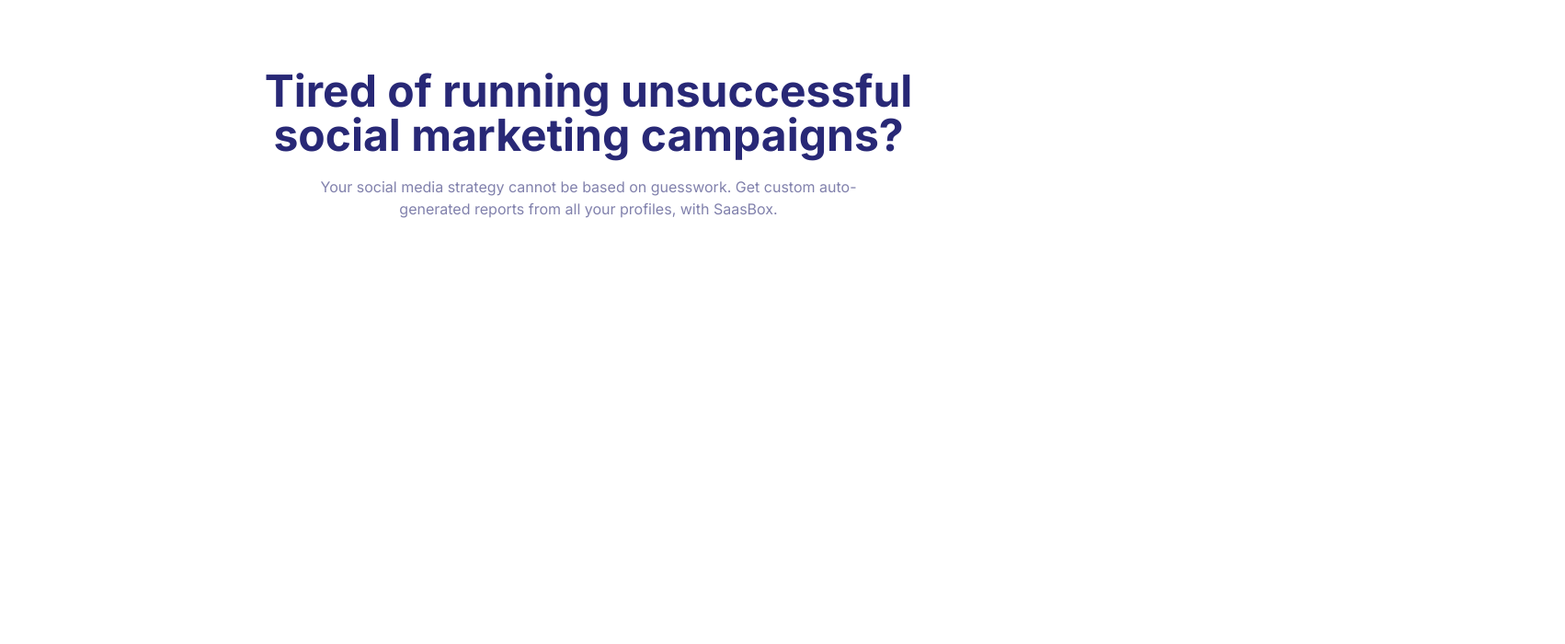
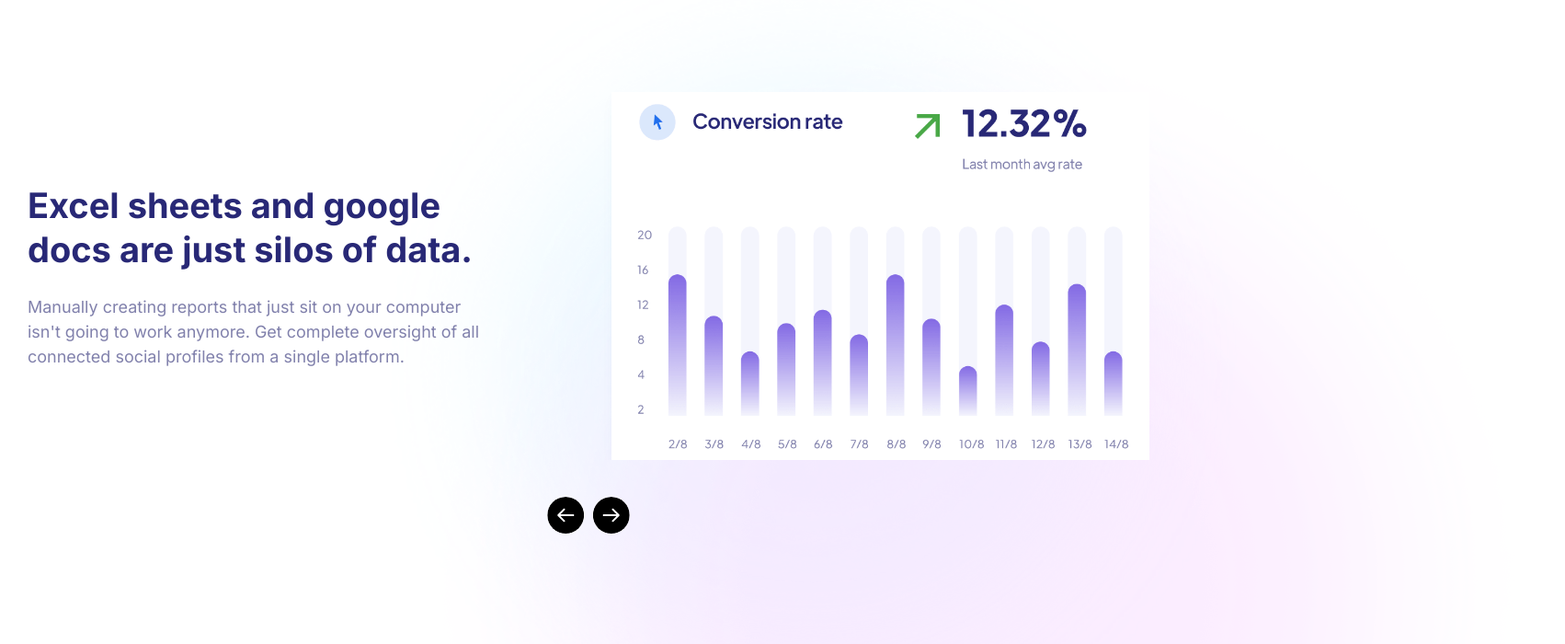
Before and after one commit to RaulAcostaDeveloper/my-web-design-1-template, a Next.js app: page / in a window 1280 px wide. Shown: the top 700 px of the page at 92% size, 1702 px wide, since content can reach past the window. Built offline with nearby package versions, Linux system fonts and the light colour scheme.

Commit message:
CauseSection JSON

```diff
--- a/src/app/page.tsx
+++ b/src/app/page.tsx
@@ -54,8 +54,8 @@ export default function Home() {
       {/* <Navbar/>
       <HeroSection/> */}
       {/* <LogoSection/> */}
-      <ProblemSection/>
-      {/* <CauseSection /> */}
+      {/* <ProblemSection/> */}
+      <CauseSection />
       {/* <FixProblemSection/> */}
       {/* <FixProblemInnerSection1/> */}
       {/* <FixProblemInnerSection2/> */}
--- a/src/styledComponents/causeSection/CauseSection.tsx
+++ b/src/styledComponents/causeSection/CauseSection.tsx
@@ -1,15 +1,34 @@
 'use client'
 import Splide from "@splidejs/splide";
 import Image from "next/image"
-import { useEffect, useRef, useState } from "react";
+import { useEffect, useRef } from "react";
 let renderCounter = 1;
+
+const contentOfCauseSection = {
+    splideElements: [
+        {
+            title: 'Excel sheets and google docs are just silos of data.',
+            subtitle: 'Manually creating reports that just sit on your computer isn\'t going to work anymore. Get complete oversight of all connected social profiles from a single platform.',
+            srcImg: '/img/cause1.png',
+        },
+        {
+            title: 'Give Context. What is the cause of this problem?',
+            subtitle: 'Talk about the things that cause this problem. This shows the user that you actually understand the problem and empathize with them about their situation.',
+            srcImg: '/img/cause2.png',
+        },
+        {
+            title: 'Give Context. What is the cause of this problem?',
+            subtitle: 'Talk about the things that cause this problem. This shows the user that you actually understand the problem and empathize with them about their situation.',
+            srcImg: '/img/cause3.png',
+        }
+    ]
+}
+
 export const CauseSection = () => {
     const thisElement = useRef(null);
     useEffect(() => {
         if (thisElement.current) {
             if (renderCounter === 1) {
-                console.log('crear splide');
-
                 const splide = new Splide('.cause-slider', {
                     perPage: 1,
                     gap: 30,
@@ -28,59 +47,32 @@ export const CauseSection = () => {
                 });
 
                 splide.mount();
-                renderCounter ++;
+                renderCounter++;
             }
         }
     }, [thisElement]);
 
     return (
-        <section className="cause-section" data-aos="fade-up" ref = { thisElement }>
+        <section className="cause-section" data-aos="fade-up" ref={thisElement}>
             <div className="container">
                 <div className="splide cause-slider">
                     <div className="splide__track">
                         <ul className="splide__list">
-                            <li className="splide__slide is-active">
-                                <h1>1</h1>
+                            {contentOfCauseSection.splideElements.map((el, index) => (
+                                <li className={`splide__slide`} key={index}>
                                     <div className="cause-card">
                                         <div className="cause-txt">
-                                        <h2>Excel sheets and google docs are just silos of data.</h2>
-                                        <p>Manually creating reports that just sit on your computer isn't going to work anymore. Get complete oversight of all connected social profiles from a single platform.</p>
+                                            <h2>{el.title}</h2>
+                                            <p>{el.subtitle}</p>
                                         </div>
                                         <div className="cause-img img-cd">
                                             <figure>
-                                            <Image src="/img/cause1.png" alt="" width={500} height={500} />
+                                                <Image src={el.srcImg} alt="" width={500} height={500} />
                                             </figure>
                                         </div>
                                     </div>
                                 </li>
-                            <li className="splide__slide">
-                                <h1>2</h1>
-                                <div className="cause-card">
-                                    <div className="cause-txt">
-                                        <h2>Give Context. What is the cause of this problem?</h2>
-                                        <p>Talk about the things that cause this problem. This shows the user that you actually understand the problem and empathize with them about their situation.</p>
-                                    </div>
-                                    <div className="cause-img img-cd">
-                                        <figure>
-                                            <Image src="/img/cause2.png" alt="" width={500} height={500} />
-                                        </figure>
-                                    </div>
-                                </div>
-                            </li>
-                            <li className="splide__slide">
-                                <h1>3</h1>
-                                <div className="cause-card">
-                                    <div className="cause-txt">
-                                        <h2>Give Context. What is the cause of this problem?</h2>
-                                        <p>Talk about the things that cause this problem. This shows the user that you actually understand the problem and empathize with them about their situation.</p>
-                                    </div>
-                                    <div className="cause-img img-cd">
-                                        <figure>
-                                            <Image src="/img/cause3.png" alt="" width={500} height={500} />
-                                        </figure>
-                                    </div>
-                                </div>
-                            </li>
+                            ))}
                         </ul>
                     </div>
                     <div className="splide__arrows">
```
Also changed, not shown: readme.txt. Lines whose indentation alone changed are shown as unchanged.
